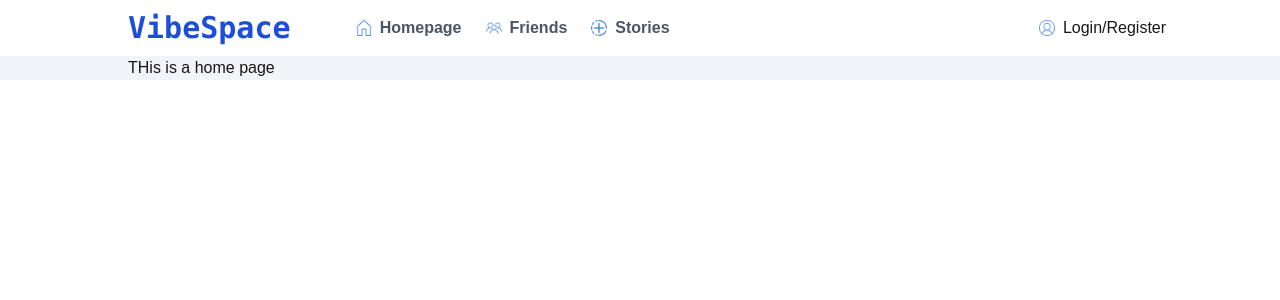
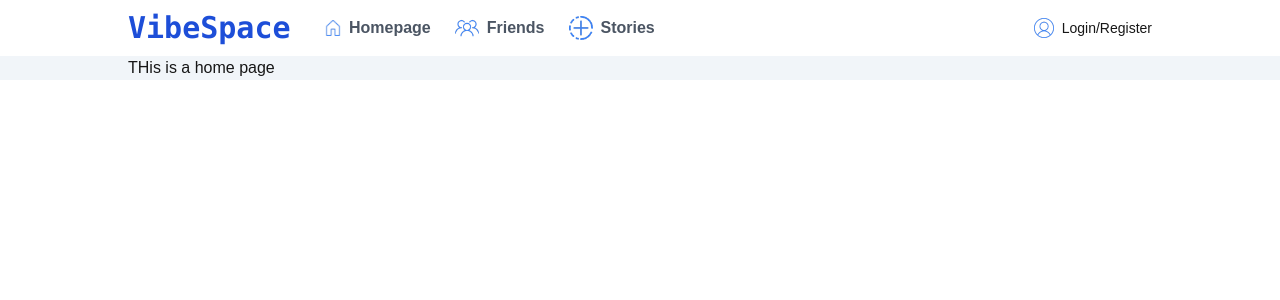
Before and after one commit to ajaybishtsde/next15, a Next.js app: page / in a window 1280 px wide. Shown: the top 300 px of the page. Built offline with nearby package versions, Linux system fonts and the light colour scheme; no server answers.

Commit message:
fixed icons for smaller screen

```diff
--- a/src/app/components/MobileMenu.tsx
+++ b/src/app/components/MobileMenu.tsx
@@ -34,7 +34,7 @@ const MobileMenu = () => {
             toggleMenu ? "opacity-100 " : "opacity-0"
           }`}
         >
-          <ul className="bg-slate-400 w-full h-[93vh] flex flex-col justify-center items-center gap-28">
+          <ul className="bg-slate-400 w-full h-[93vh] flex flex-col justify-center items-center gap-8">
             <li className="text-white font-bold">Home</li>
             <li className="text-white font-bold">Friends</li>
             <li className="text-white font-bold">Groups</li>
--- a/src/app/components/Navbar.tsx
+++ b/src/app/components/Navbar.tsx
@@ -28,24 +28,25 @@ const Navbar = () => {
             <Image
               src={"/home.png"}
               alt="Homepage"
-              width={16}
-              height={16}
+              width={24}
+              height={24}
               className="w-4 h-4"
             />
             <span className="font-bold">Homepage</span>
           </Link>
           <Link href={"/friends"} className="flex items-center gap-2 ">
-            <Image src={"/friends.png"} alt="Homepage" width={16} height={16} />
+            <Image src={"/friends.png"} alt="Homepage" width={24} height={24} />
             <span className="font-bold">Friends</span>
           </Link>
           <Link href={"/stories"} className="flex items-center gap-2">
-            <Image src={"/stories.png"} alt="Homepage" width={16} height={16} />
+            <Image src={"/stories.png"} alt="Homepage" width={24} height={24} />
             <span className="font-bold">Stories</span>
           </Link>
         </div>
       </div>
       {/* right */}
-      <div className="hidden md:block">
+
+      <div className="w-[30%] flex items-center gap-4 xl:gap-8 justify-end">
         <ClerkLoading>
           <div className="flex justify-center items-center h-screen">
             <div className="rounded-full h-6 w-6 bg-slate-800 animate-ping"></div>
@@ -53,48 +54,26 @@ const Navbar = () => {
         </ClerkLoading>
         <ClerkLoaded>
           <SignedIn>
-            <div className="flex gap-6 items-center">
             <div className="cursor-pointer">
-                <Image
-                  src={"/people.png"}
-                  alt="People icon"
-                  width={20}
-                  height={20}
-                />
+              <Image src="/people.png" alt="" width={24} height={24} />
             </div>
             <div className="cursor-pointer">
-                <Image
-                  src={"/messages.png"}
-                  alt="People icon"
-                  width={20}
-                  height={20}
-                />
+              <Image src="/messages.png" alt="" width={24} height={24} />
             </div>
             <div className="cursor-pointer">
-                <Image
-                  src={"/notifications.png"}
-                  alt="People icon"
-                  width={20}
-                  height={20}
-                />
+              <Image src="/notifications.png" alt="" width={24} height={24} />
             </div>
             <UserButton />
-            </div>
           </SignedIn>
           <SignedOut>
-            <div className="cursor-pointer flex gap-2 items-center">
-              <Image
-                src={"/login.png"}
-                alt="login icon"
-                width={16}
-                height={16}
-              />
-              <Link href={"/sign-in"}>Login/Register</Link>
+            <div className="flex items-center gap-2 text-sm">
+              <Image src="/login.png" alt="" width={20} height={20} />
+              <Link href="/sign-in">Login/Register</Link>
             </div>
           </SignedOut>
         </ClerkLoaded>
+        <MobileMenu />
       </div>
-      <MobileMenu />
     </>
   );
 };
```
Lines whose indentation alone changed are shown as unchanged.
